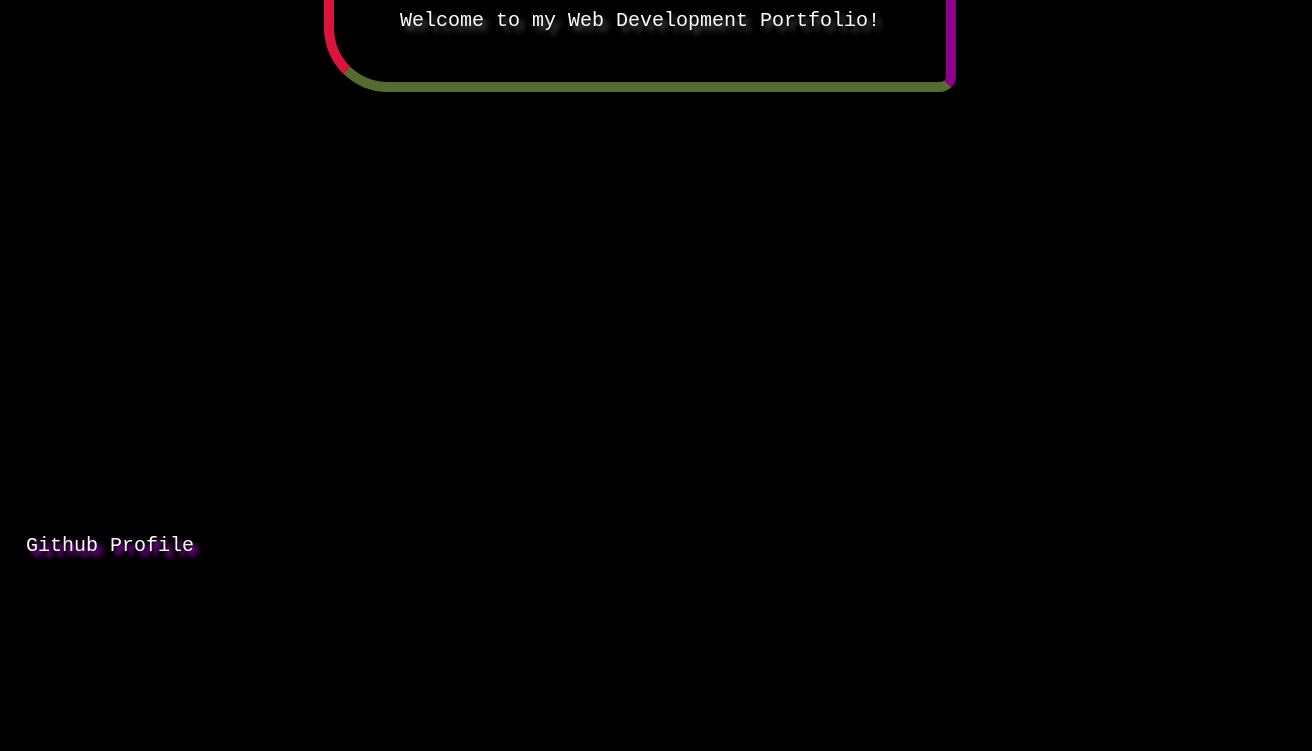
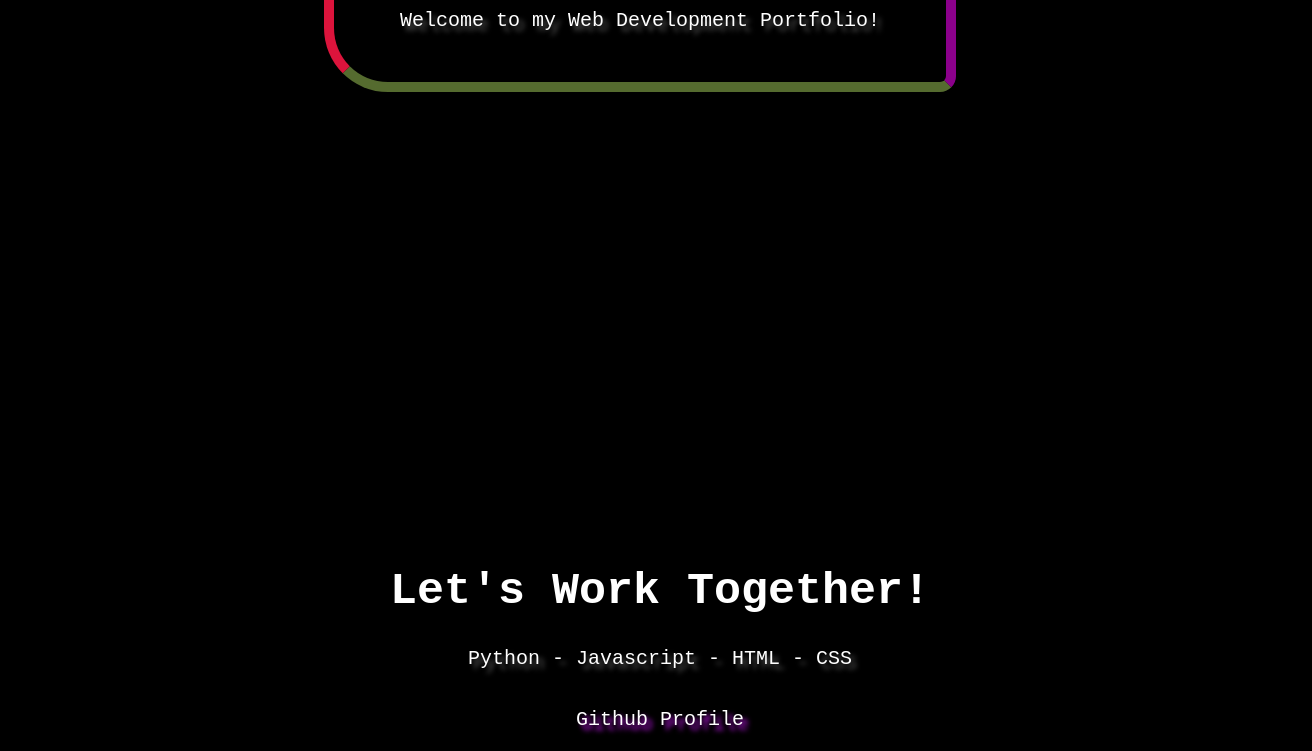
Before and after one commit to KingstonQueen/portfolio-page, a plain HTML site: page index.html in a window 1280 px wide. Shown: the part 387-1138 px from the top of the page, 1312 px wide, since content can reach past the window. Before the commit the page ends 952 px from the top, so only its background shows below. Drawn offline with Linux system fonts and the light colour scheme.

Commit message:
Added Footer Elements

```diff
--- a/index.html
+++ b/index.html
@@ -30,14 +30,22 @@
     </div>
 </div>
 
-<br>
 
-<div>
-    <a href="https://github.com/KingstonQueen?tab=repositories" id="profile-link">Github Profile</a>
-</div>
 </body>
-<!--add media query
-make a full page size welcome section
-make navbar at top of page-->
+
+<footer>
+    <div class="note">
+        <h1>Let's Work Together!</h1>
+        <p>Python - Javascript - HTML - CSS</p>
+    </div>
+    <br>
+    <div class="link-container">
+        <a href="https://github.com/KingstonQueen" id="profile-link">Github Profile</a>
+    </div>
+
+</footer>
+
+
+<!--add media query-->
 
 </html>
--- a/style.css
+++ b/style.css
@@ -1,5 +1,9 @@
 html {
     background-color: black;
+    margin: 0;
+    padding: 0;
+    width: 100%;
+    height: 100%;
 }
 
 * {
@@ -66,3 +70,17 @@ a {
     margin: 15px;
     padding: 3px;
 }
+
+footer {
+    width: 100%;
+    background-color: rgb(0, 0, 0);
+    color: white;
+    margin: 0;
+    padding: 20px;
+    align-items: center;
+    text-align: center;
+}
+
+footer.link-container {
+    align-items: center;
+}
```
